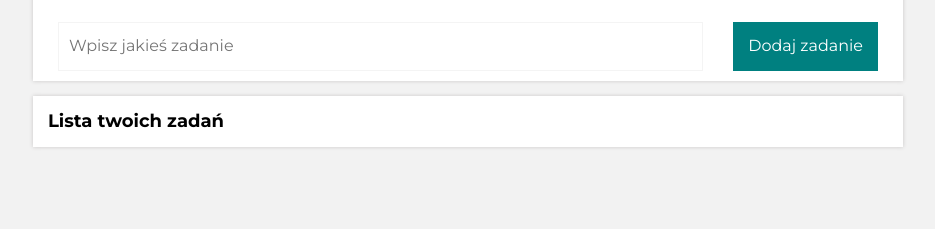
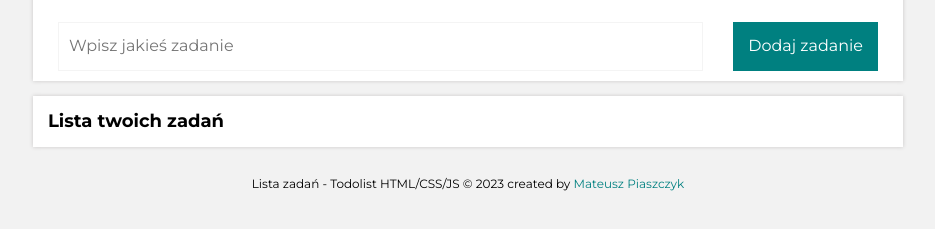
Before and after one commit to MateuszPiaszczyk/Todolist, a plain HTML site: page index.html in a window 1280 px wide. Shown: the part 149-378 px from the top of the page, without its empty margins (172-1107 px from the left). Drawn offline with nearby package versions, Linux system fonts and the light colour scheme.

Commit message:
footer.css style added

```diff
--- a/index.html
+++ b/index.html
@@ -12,6 +12,7 @@
     <link rel="stylesheet" href="css/conteiner.css">
     <link rel="stylesheet" href="css/section.css">
     <link rel="stylesheet" href="css/form.css">
+    <link rel="stylesheet" href="css/footer.css">
     <link rel="stylesheet" href="css/tasks.css">
 
     <link rel="stylesheet" href="https://cdnjs.cloudflare.com/ajax/libs/normalize/8.0.1/normalize.min.css"
@@ -25,6 +26,7 @@
     <script defer src="js/script.js"></script>
     <title>Lista zadań - Todolist</title>
 </head>
+
 <body>
     <main class="conteiner">
         <header>
@@ -50,5 +52,12 @@
             </div>
         </section>
     </main>
+    <footer class="footer">
+        Lista zadań - Todolist HTML/CSS/JS &copy; 2023 created by
+        <a class="footer__link" href="https://github.com/MateuszPiaszczyk">
+            Mateusz Piaszczyk
+        </a>
+    </footer>
 </body>
+
 </html>
```
Lines whose indentation alone changed are shown as unchanged.
